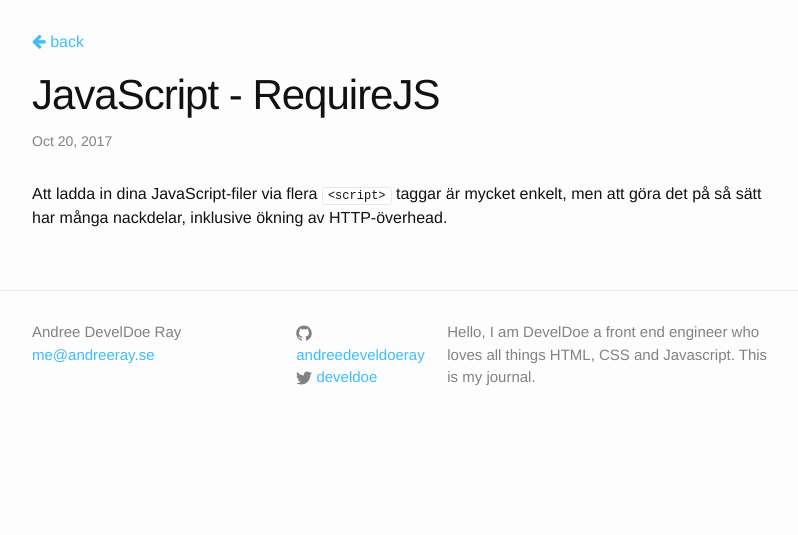
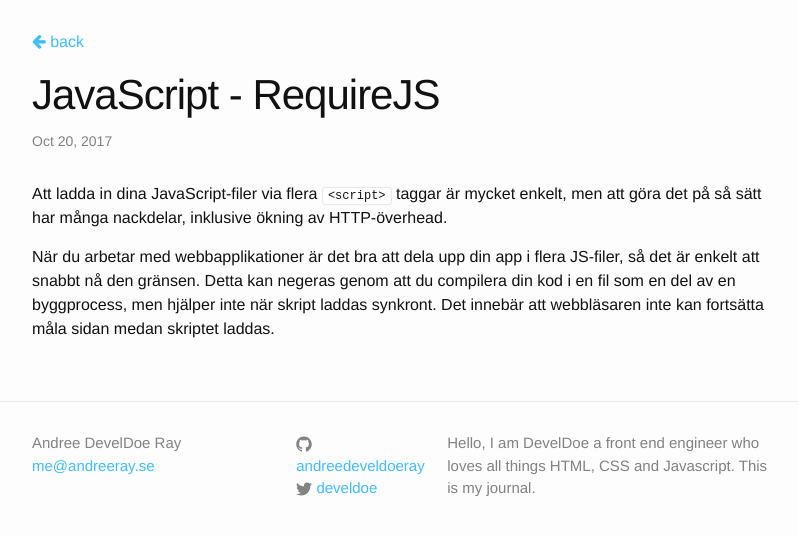
Before and after one commit to develdoe/develdoe.github.io, a Jekyll site: the page built from _posts/2017-10-20-javascript-requirejs.md, in a window 1280 px wide. Shown: the top 535 px of the page, without its empty margins (238-1036 px from the left). Built offline with Jekyll 4.4.1, drawn with Linux system fonts in a browser that asks for light colours.

Commit message:
Create 2017-10-20-javascript-requirejs.md

```diff
--- a/_posts/2017-10-20-javascript-requirejs.md
+++ b/_posts/2017-10-20-javascript-requirejs.md
@@ -4,3 +4,5 @@
 title: JavaScript - RequireJS
 ---
 Att ladda in dina JavaScript-filer via flera `<script>` taggar är mycket enkelt, men att göra det på så sätt har många nackdelar, inklusive ökning av HTTP-överhead.
+
+När du arbetar med webbapplikationer är det bra att dela upp din app i flera JS-filer, så det är enkelt att snabbt nå den gränsen. Detta kan negeras genom att du compilera din kod i en fil som en del av en byggprocess, men hjälper inte när skript laddas synkront. Det innebär att webbläsaren inte kan fortsätta måla sidan medan skriptet laddas.
```
